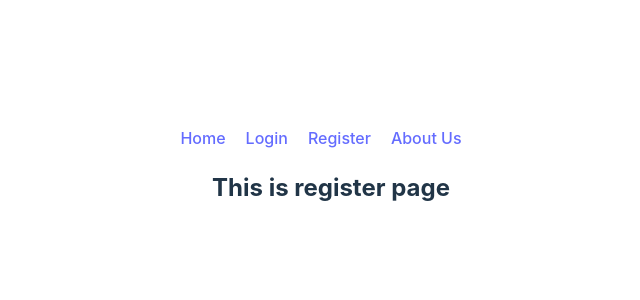
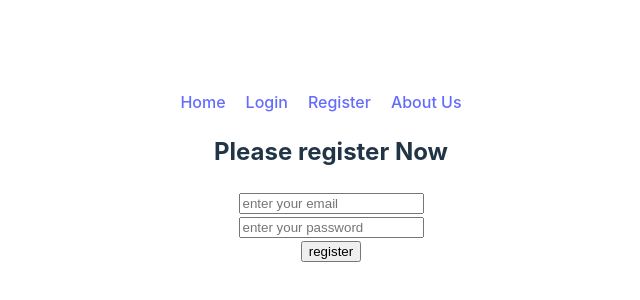
Before and after one commit to Flocky05/Authenticity, a React (Vite) app: page /register in a window 1280 px wide. Shown: the part 224-524 px from the top of the page, without its empty margins (309-949 px from the left). Built offline with nearby package versions, Linux system fonts and the light colour scheme.

Commit message:
added register section

```diff
--- a/src/component/Register/Register.jsx
+++ b/src/component/Register/Register.jsx
@@ -1,9 +1,14 @@
-import React from 'react';
+
 import './Register.css'
 const Register = () => {
     return (
         <div>
-            <h2>This is register page</h2>
+            <h2>Please register Now</h2>
+            <form>
+                <input type="email" name='email'id='email' placeholder='enter your email' /> <br />
+                <input type="password" name='password' id='password' placeholder='enter your password' /><br />
+                <input type="submit" value="register" />
+            </form>
         </div>
     );
 };
```
